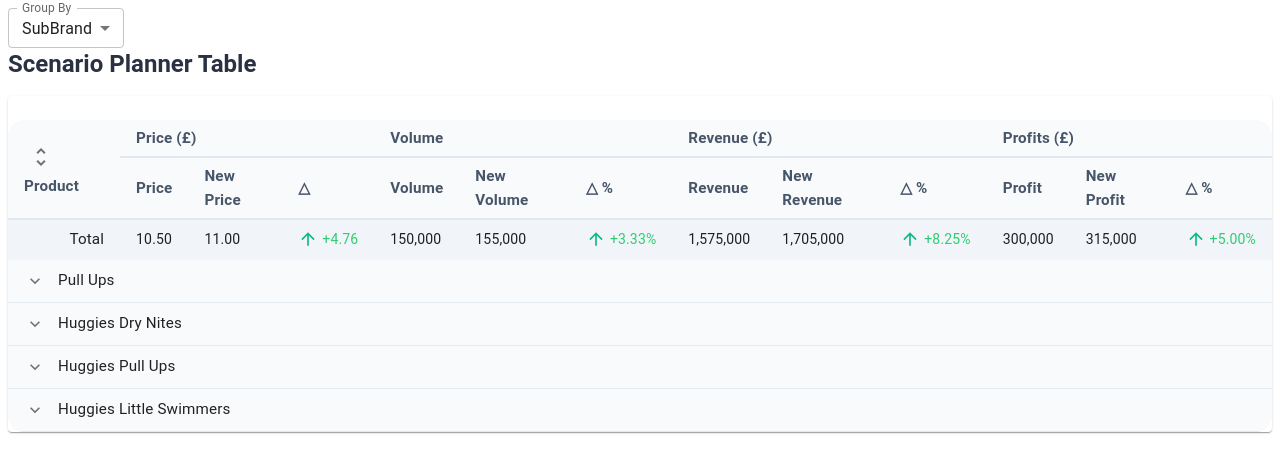
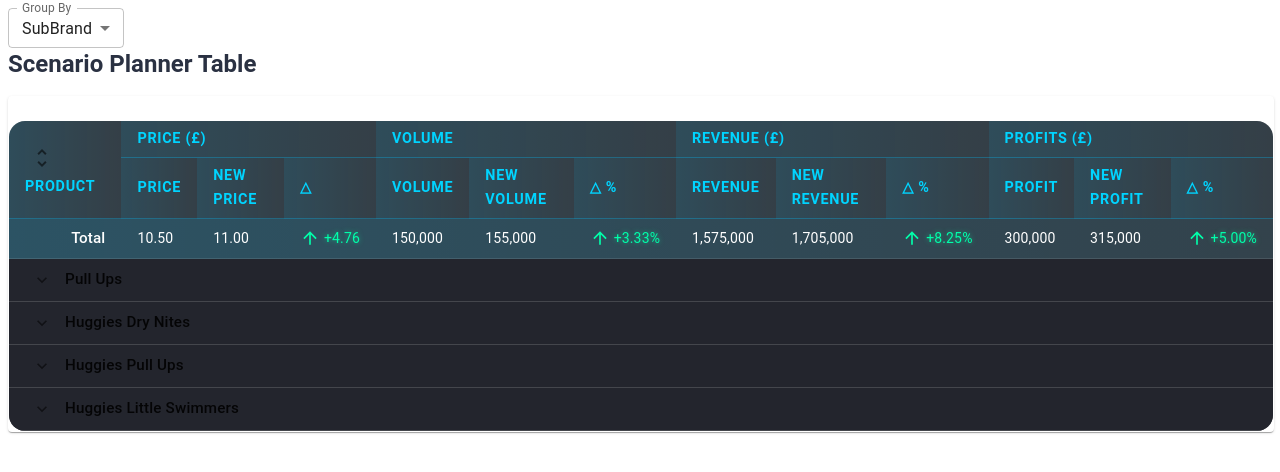
Before and after one commit to shanawarAnsari/Scenario-planner, a React (Create React App) app in the folder scenario-planner/: page / in a window 1280 px wide. Shown: the top 472 px of the page. Built offline with nearby package versions, Linux system fonts and the light colour scheme.

Commit message:
crazy-design-1-dark

```diff
--- a/scenario-planner/src/scenario-planner/Planner/ResultsTableView.css
+++ b/scenario-planner/src/scenario-planner/Planner/ResultsTableView.css
@@ -1,117 +1,155 @@
-/* ResultsTableView.css */
+/* ResultsTableView.css - "Wow" Dark Theme */
 
 .table-container {
-  background: #ffffff;
+  background: linear-gradient(145deg, #1a1c23 0%, #101218 100%);
   border-radius: 18px;
-  box-shadow: 0 4px 24px 0 rgba(0, 0, 0, 0.06);
+  box-shadow: 0 8px 32px 0 rgba(0, 0, 0, 0.37);
+  backdrop-filter: blur(4px);
+  -webkit-backdrop-filter: blur(4px);
+  border: 1px solid rgba(255, 255, 255, 0.1);
   padding: 24px 0 0 0;
 }
 
 .scenario-table {
   border-radius: 16px;
   overflow: hidden;
-  background: #ffffff;
-  color: #1f2937;
-  font-family: "Inter", "Segoe UI", "Roboto", sans-serif;
-  font-size: 0.98rem;
+  background: rgba(20, 22, 28, 0.85);
+  color: #e0e0e0;
+  font-family: "Orbitron", "Segoe UI", "Roboto", sans-serif; /* Futuristic font */
+  font-size: 0.95rem;
 }
 
 .MuiTableCell-root {
-  border-bottom: 1px solid #f1f5f9 !important;
+  border-bottom: 1px solid rgba(255, 255, 255, 0.1) !important;
+  padding: 14px 18px;
+  color: #c5c8d3;
 }
 
 .MuiTableHead-root .MuiTableCell-root {
-  background: #f9fafb;
-  color: #475569;
+  background: linear-gradient(
+    90deg,
+    rgba(0, 191, 255, 0.15) 0%,
+    rgba(0, 191, 255, 0.05) 100%
+  );
+  color: #00d4ff;
   font-weight: 600;
-  font-size: 0.95rem;
-  border-bottom: 2px solid #e2e8f0 !important;
+  font-size: 0.9rem;
+  text-transform: uppercase;
+  letter-spacing: 0.05em;
+  border-bottom: 1px solid rgba(0, 191, 255, 0.3) !important;
 }
 
 .MuiTableRow-root.group-row {
-  background: #f8fafc;
+  background: rgba(30, 33, 42, 0.8);
   font-weight: 500;
-  color: #334155;
+  color: #d1d5db;
 }
 
 .MuiTableRow-root.group-row .MuiTableCell-root {
   font-size: 0.95rem;
-  border-bottom: 1px solid #e2e8f0 !important;
+  border-bottom: 1px solid rgba(255, 255, 255, 0.15) !important;
 }
 
 .MuiTableRow-root.data-row {
-  background: #ffffff;
-  transition: background 0.15s ease;
+  background: transparent;
+  transition: background 0.2s ease;
 }
 
 .MuiTableRow-root.data-row:hover {
-  background: #f1f5f9;
+  background: rgba(0, 191, 255, 0.08);
 }
 
 .MuiTableRow-root.total-row {
-  background: #f1f5f9;
-  font-weight: 600;
-  color: #334155;
+  background: linear-gradient(
+    90deg,
+    rgba(0, 191, 255, 0.2) 0%,
+    rgba(0, 191, 255, 0.08) 100%
+  );
+  font-weight: 700;
+  color: #e0e0e0;
 }
 
-/* Indentation for group and data rows */
+.MuiTableRow-root.total-row .MuiTableCell-root {
+  color: #ffffff;
+}
+
+/* Indentation */
 .group-indent-0 {
-  padding-left: 12px !important;
+  padding-left: 18px !important;
 }
 .group-indent-1 {
-  padding-left: 36px !important;
+  padding-left: 42px !important;
 }
 .group-indent-2 {
-  padding-left: 60px !important;
+  padding-left: 66px !important;
 }
 .group-indent-3 {
-  padding-left: 84px !important;
+  padding-left: 90px !important;
 }
 .group-indent-4 {
-  padding-left: 108px !important;
+  padding-left: 114px !important;
 }
 .data-indent-1 {
-  padding-left: 60px !important;
+  padding-left: 66px !important;
 }
 .data-indent-2 {
-  padding-left: 84px !important;
+  padding-left: 90px !important;
 }
 .data-indent-3 {
-  padding-left: 108px !important;
+  padding-left: 114px !important;
 }
 .data-indent-4 {
-  padding-left: 132px !important;
+  padding-left: 138px !important;
 }
 
-/* Icon button tweaks */
+/* Icon button */
 .MuiIconButton-root {
-  color: #64748b;
-  background: transparent;
+  color: #00bfff;
+  background: rgba(0, 191, 255, 0.1);
   border-radius: 8px;
-  transition: all 0.15s ease;
+  transition: all 0.2s ease;
+  padding: 6px;
 }
 .MuiIconButton-root:hover {
-  background: #e2e8f0;
-  color: #334155;
+  background: rgba(0, 191, 255, 0.25);
+  color: #ffffff;
+  box-shadow: 0 0 15px rgba(0, 191, 255, 0.5);
 }
 
-/* Typography tweaks */
+/* Typography */
 .scenario-table .MuiTypography-root {
   font-size: 0.95rem;
+  font-weight: 500;
 }
 
-/* Arrow icons */
+/* Arrow icons & Delta Text Colors */
 .trend-up {
-  color: #10b981 !important;
+  color: #00ffaa !important; /* Vibrant Green/Aqua */
 }
 .trend-down {
-  color: #f43f5e !important;
+  color: #ff4d80 !important; /* Vibrant Pink/Red */
+}
+.delta-text-positive {
+  color: #00ffaa;
+  text-shadow: 0 0 5px rgba(0, 255, 170, 0.5);
+}
+.delta-text-negative {
+  color: #ff4d80;
+  text-shadow: 0 0 5px rgba(255, 77, 128, 0.5);
+}
+.delta-text-neutral {
+  color: #c5c8d3;
 }
 
-/* Tooltip tweaks */
+/* Tooltip */
 .MuiTooltip-tooltip {
   font-size: 0.85rem;
-  background: #1e293b;
-  color: #fff;
+  background: rgba(0, 191, 255, 0.9);
+  color: #0a0a0a;
   border-radius: 6px;
+  box-shadow: 0 4px 12px rgba(0, 191, 255, 0.3);
+  font-family: "Segoe UI", "Roboto", sans-serif;
 }
+
+/* Add Google Font for Orbitron if not already included */
+@import url("https://fonts.googleapis.com/css2?family=Orbitron:wght@400;500;600;700&display=swap");
--- a/scenario-planner/src/scenario-planner/Planner/TableView.tsx
+++ b/scenario-planner/src/scenario-planner/Planner/TableView.tsx
@@ -58,8 +58,13 @@
     ? `${value > 0 ? "+" : ""}${value.toFixed(2)}%`
     : `${value > 0 ? "+" : ""}${value.toFixed(2)}`;
 
-  const textColor = value > 0 ? "#2ecc71" : value < 0 ? "#ff6b35" : "inherit";
   const arrowClass = value > 0 ? "trend-up" : value < 0 ? "trend-down" : "";
+  const textClass =
+    value > 0
+      ? "delta-text-positive"
+      : value < 0
+      ? "delta-text-negative"
+      : "delta-text-neutral";
 
   return (
     <Box sx={{ display: "flex", alignItems: "center" }}>
@@ -68,7 +73,7 @@
       ) : value < 0 ? (
         <ArrowDownward fontSize="small" className={arrowClass} sx={{ mr: 0.5 }} />
       ) : null}
-      <span style={{ color: textColor }}>{formattedValue}</span>
+      <span className={textClass}>{formattedValue}</span>
     </Box>
   );
 };
```
